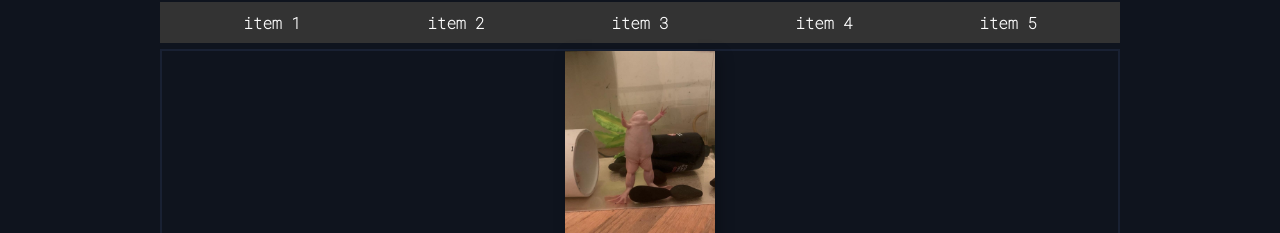
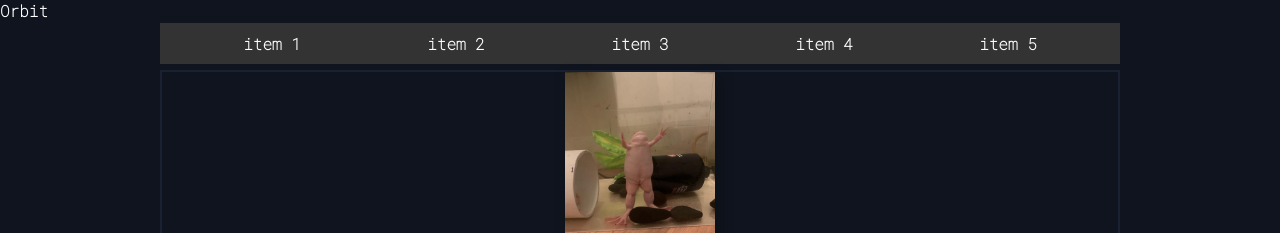
Before and after one commit to malilfrend/mininHtmlCssCourse, a plain HTML site: page index.html in a window 1280 px wide. Shown: the top 233 px of the page. Drawn offline with Linux system fonts and the light colour scheme.

Commit message:
Add files via upload

```diff
--- a/index.html
+++ b/index.html
@@ -13,6 +13,7 @@
     <link href="https://fonts.googleapis.com/css2?family=Roboto+Mono:wght@100&display=swap" rel="stylesheet">
 </head>
 <body>
+    <div class="circle">Orbit</div>
     <div class="conteiner">
         <nav class="navbar">
             <ul>
```
